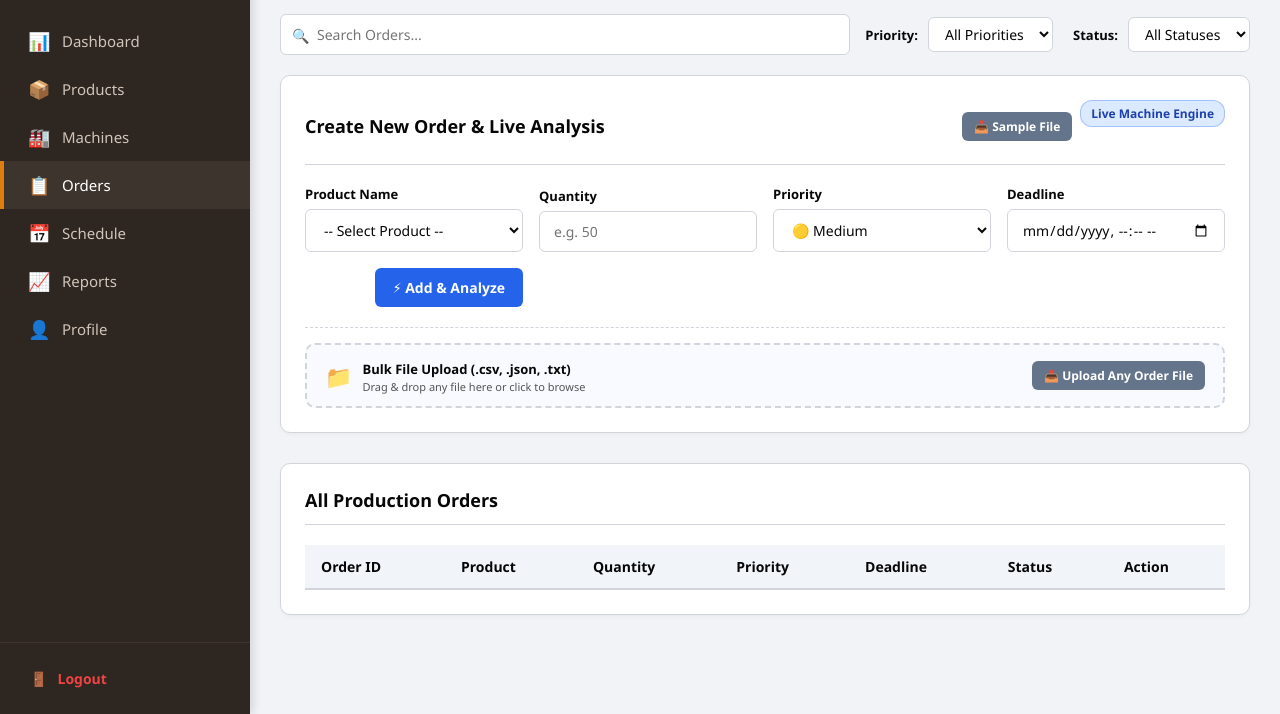
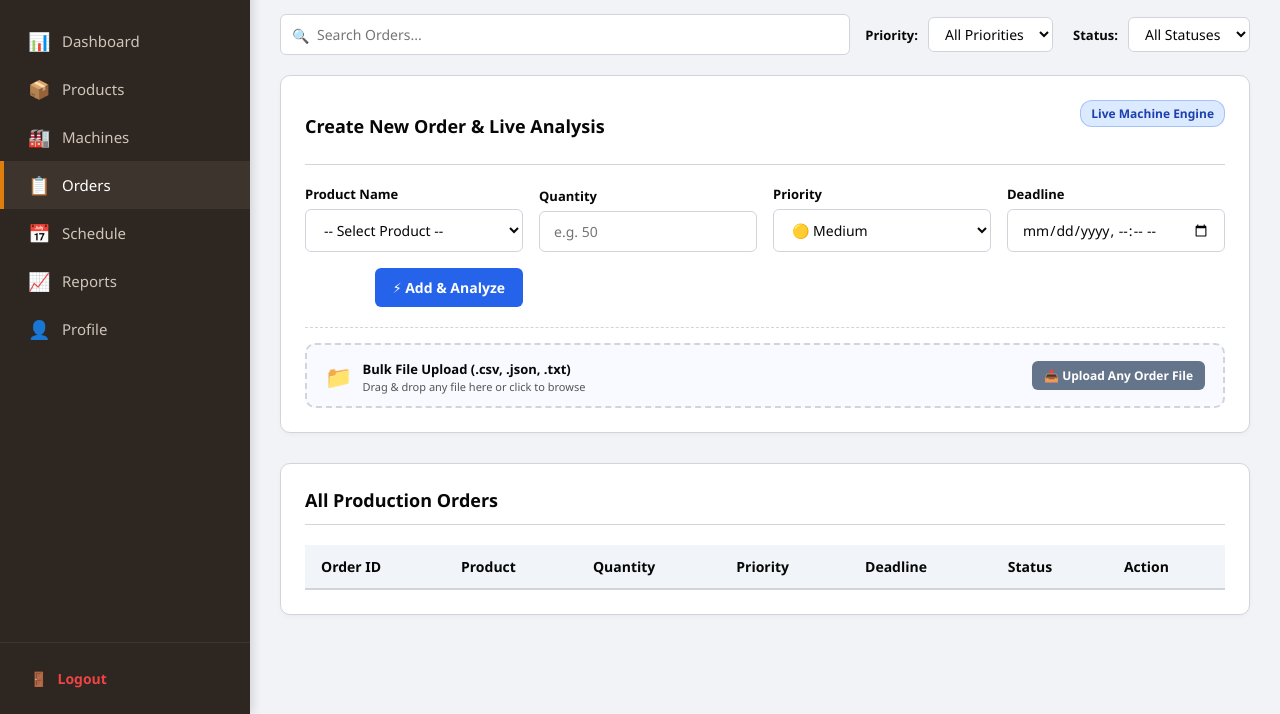
Before and after one commit to hamid9889/IPSS-minor-project, a plain HTML site: page orders.html in a window 1280 px wide. Shown: the part 86-800 px from the top of the page. Drawn offline with Linux system fonts and the light colour scheme; sample sign-in values are in the browser's storage.

Commit message:
Remove Sample File button as requested

```diff
--- a/orders.html
+++ b/orders.html
@@ -87,12 +87,7 @@
                 <div class="card">
                     <div class="card-header" style="display: flex; justify-content: space-between; align-items: center; flex-wrap: wrap; gap: 10px;">
                         <h2 class="card-title" id="orderFormTitle">Create New Order & Live Analysis</h2>
-                        <div style="display: flex; gap: 8px; align-items: center;">
-                            <button type="button" class="btn btn-secondary btn-sm" onclick="downloadSampleCSV()">
-                                📥 Sample File
-                            </button>
-                            <span class="badge badge-info">Live Machine Engine</span>
-                        </div>
+                        <span class="badge badge-info">Live Machine Engine</span>
                     </div>
 
                     <!-- Single Compact Form -->
```
